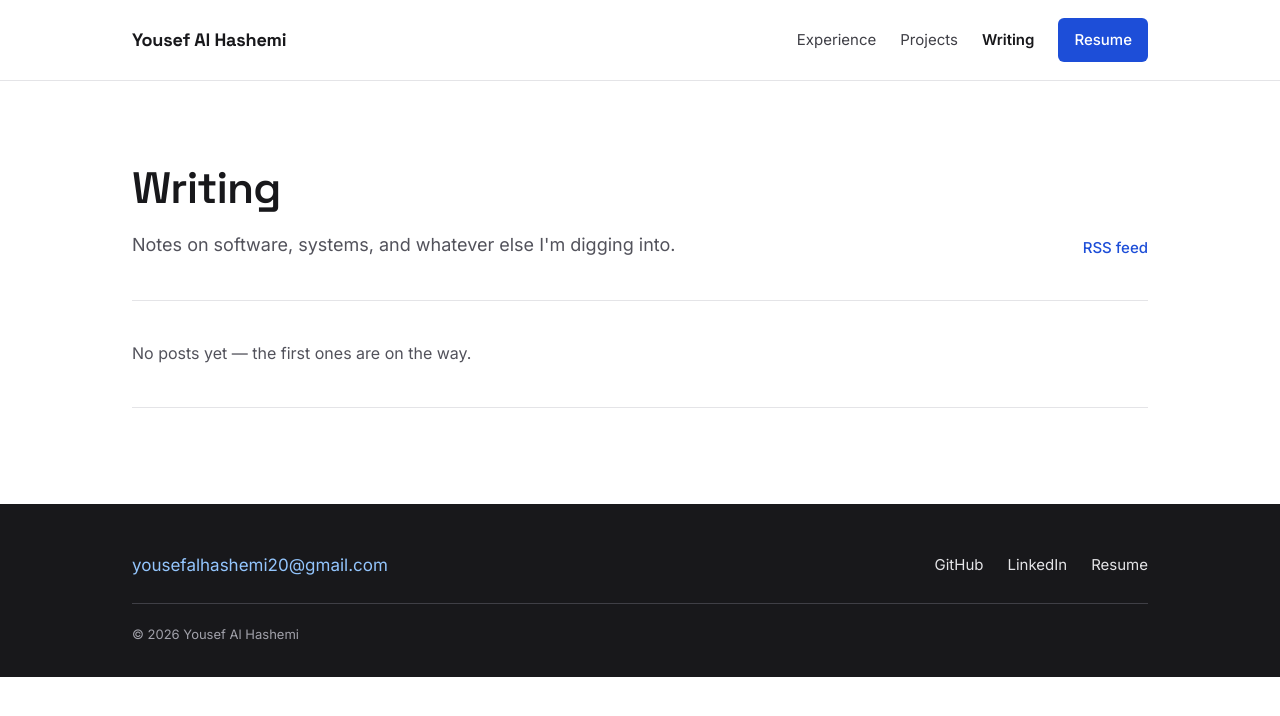
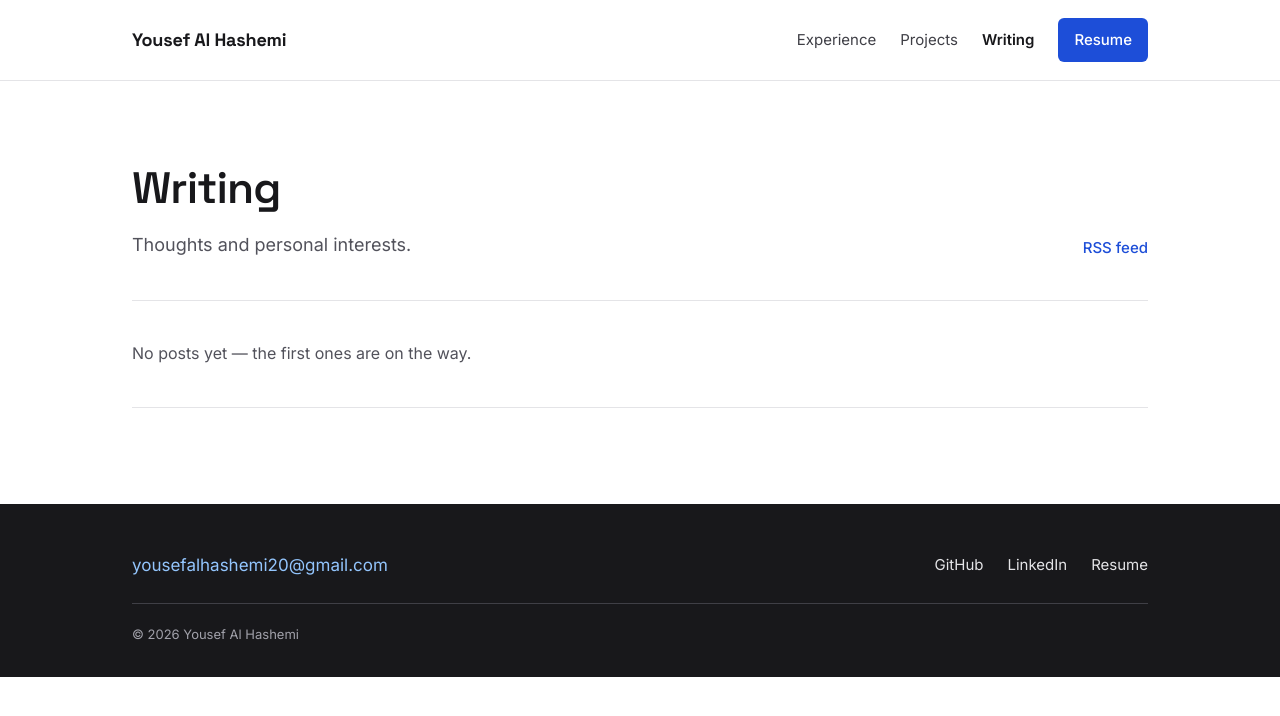
Before and after one commit to Yalhash/Yalhash.github.io, a Jekyll site: the page built from writing/index.html, in a window 1280 px wide. Shown: the top 716 px of the page. Built offline with Jekyll 4.4.1, drawn with Linux system fonts in a browser that asks for light colours.

Commit message:
Updated blog subtitles

```diff
--- a/writing/index.html
+++ b/writing/index.html
@@ -1,7 +1,7 @@
 ---
 layout: page
 title: Writing
-subtitle: Notes on software, systems, and whatever else I'm digging into.
+subtitle: Thoughts and personal interests.
 permalink: /writing/
 header_link:
   text: RSS feed
```
